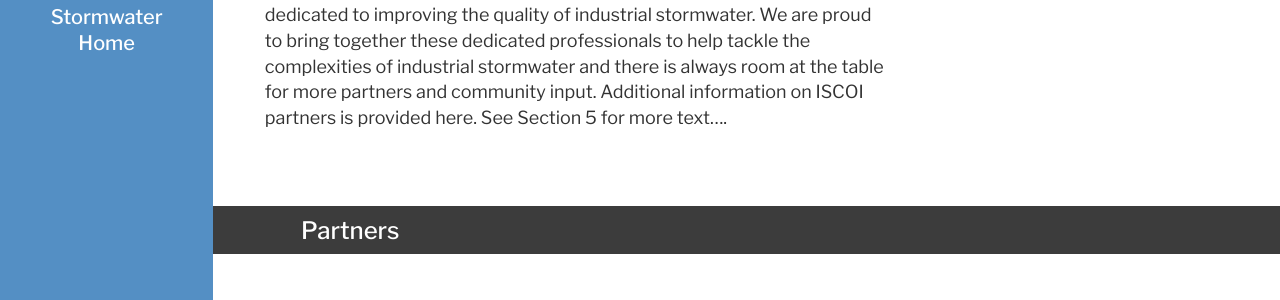
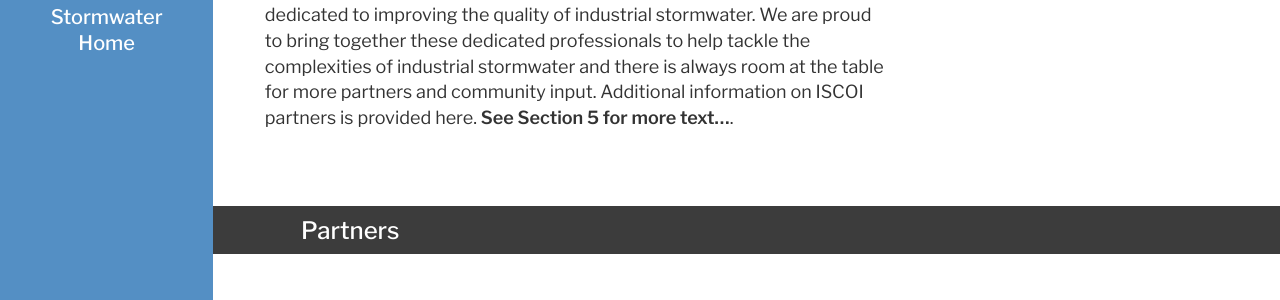
Before and after one commit to GeoEngineers/stormwater, a Jekyll site: the page built from pages/about.md, in a window 1280 px wide and 900 px high, scrolled down 361 px. Shown: the part 410-710 px from the top of the window. Built offline with Jekyll 4.4.1, drawn with Linux system fonts in a browser that asks for light colours; some of the changed text lies outside the part shown.

```diff
--- a/_includes/footer.html
+++ b/_includes/footer.html
@@ -16,7 +16,7 @@
 	  src="https://code.jquery.com/jquery-1.12.4.min.js"
 	  integrity="sha256-ZosEbRLbNQzLpnKIkEdrPv7lOy9C27hHQ+Xp8a4MxAQ="
 	  crossorigin="anonymous"></script>
-<script src="{{ site.baseurl }}/assets/js/bootstrap.min.js"></script>
+<script src="{{'/assets/js/bootstrap.min.js' | relative_url}}"></script>
 <script><!--accordion js-->
 	function toggleIcon(e) {
 		$(e.target)
--- a/pages/about.md
+++ b/pages/about.md
@@ -6,7 +6,7 @@ sections:
   main_h1: About the Stormwater COI
   main_image:
   main_image_alt:
-  main_copy: The Industrial Stormwater Community of Interest (ISCOI) is a partnership of people whose objective it is help reduce stormwater pollution. ISCOI partners include individuals from a diverse group of organizations, businesses, and agencies that are located in the Puyallup River Watershed, Pierce County and City of Tacoma. The ISCOI leverages decades of work that have been done by our partners, their projects and programs dedicated to improving the quality of industrial stormwater. We are proud to bring together these dedicated professionals to help tackle the complexities of industrial stormwater and there is always room at the table for more partners and community input. Additional information on ISCOI partners is provided here.  See Section 5 for more text….
+  main_copy: The Industrial Stormwater Community of Interest (ISCOI) is a partnership of people whose objective it is help reduce stormwater pollution. ISCOI partners include individuals from a diverse group of organizations, businesses, and agencies that are located in the Puyallup River Watershed, Pierce County and City of Tacoma. The ISCOI leverages decades of work that have been done by our partners, their projects and programs dedicated to improving the quality of industrial stormwater. We are proud to bring together these dedicated professionals to help tackle the complexities of industrial stormwater and there is always room at the table for more partners and community input. Additional information on ISCOI partners is provided here.  **See Section 5 for more text…**.
   partners_copy: The ISCOI partners include the following
   strategies_lead: The ISCOI is working on tiered strategies to address water quality from different aspects. We are focused on permitted business, non-permitted and commercial businesses and community impacts.
   strategies_copy: |
```
